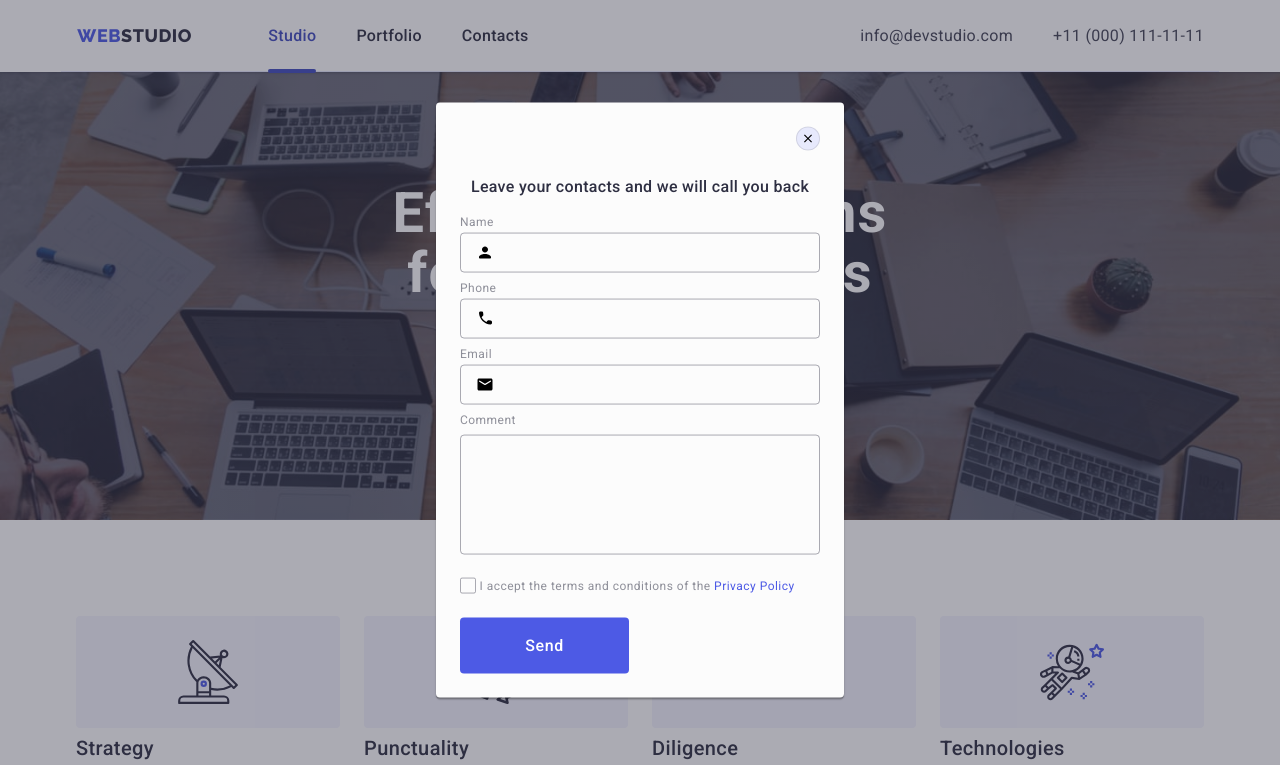
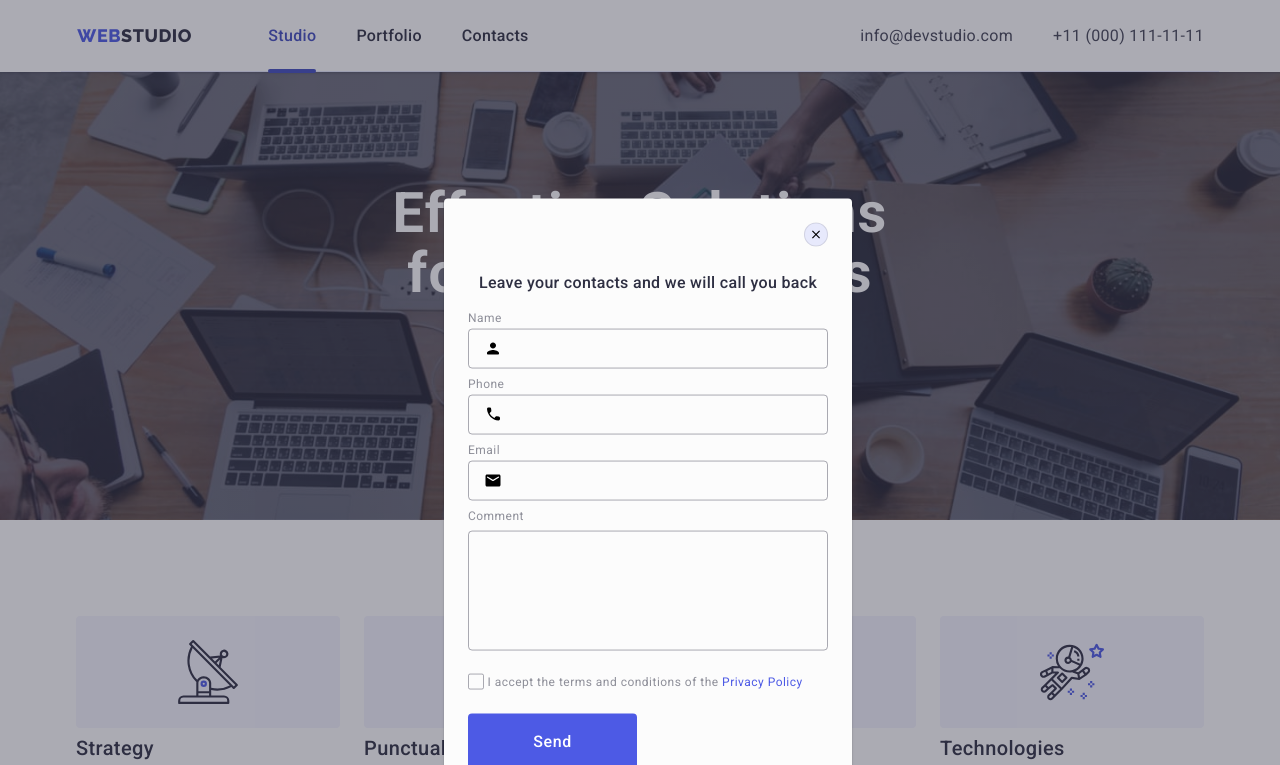
Before and after one commit to SvitlanaHu/goit-markup-hw-06, a plain HTML site: page index.html in a window 1280 px wide. Both pictures are taken after a click on the button "Order Service". Shown: the top 765 px of the page. Drawn offline with nearby package versions, Linux system fonts and the light colour scheme.

Commit message:
Update style.css

```diff
--- a/css/style.css
+++ b/css/style.css
@@ -694,7 +694,7 @@ input {
 }
 
 .footer-form {
-  width: 396px;
+  max-width: 100vw;
 }
 
 .subscribe-imput {
@@ -775,9 +775,10 @@ input {
   top: 50%;
   left: 50%;
   transform: translate(-50%, -50%) scale(1);
-  width: 408px;
-  min-height: 584px;
-  padding: 72px 24px 24px 24px;
+  width: 100vw;
+  min-height: 100vh;
+  padding: 72px 16px 24px 16px;
+  margin: 96px 8px 112px 8px;
   background: var(--dairy);
   box-shadow: 0px 1px 1px rgba(0, 0, 0, 0.14), 0px 1px 3px rgba(0, 0, 0, 0.12),
     0px 2px 1px rgba(0, 0, 0, 0.2);
@@ -1290,6 +1291,7 @@ input {
     display: flex;
     flex-direction: row;
     justify-content: flex-start;
+    width: 396px;
   }
 
   .subscribe-imput {
@@ -1302,9 +1304,15 @@ input {
   .menu-container {
     display: none;
   }
+
+  .modal-card {
+    width: 408px;
+    min-height: 584px;
+    padding: 72px 24px 24px 24px;
+  }
 }
 
-@media (min-width: 8px) and (max-width: 1157.98px) {
+@media (min-width: 768px) and (max-width: 1157.98px) {
   .contact-box {
     font-size: 12px;
   }
```
